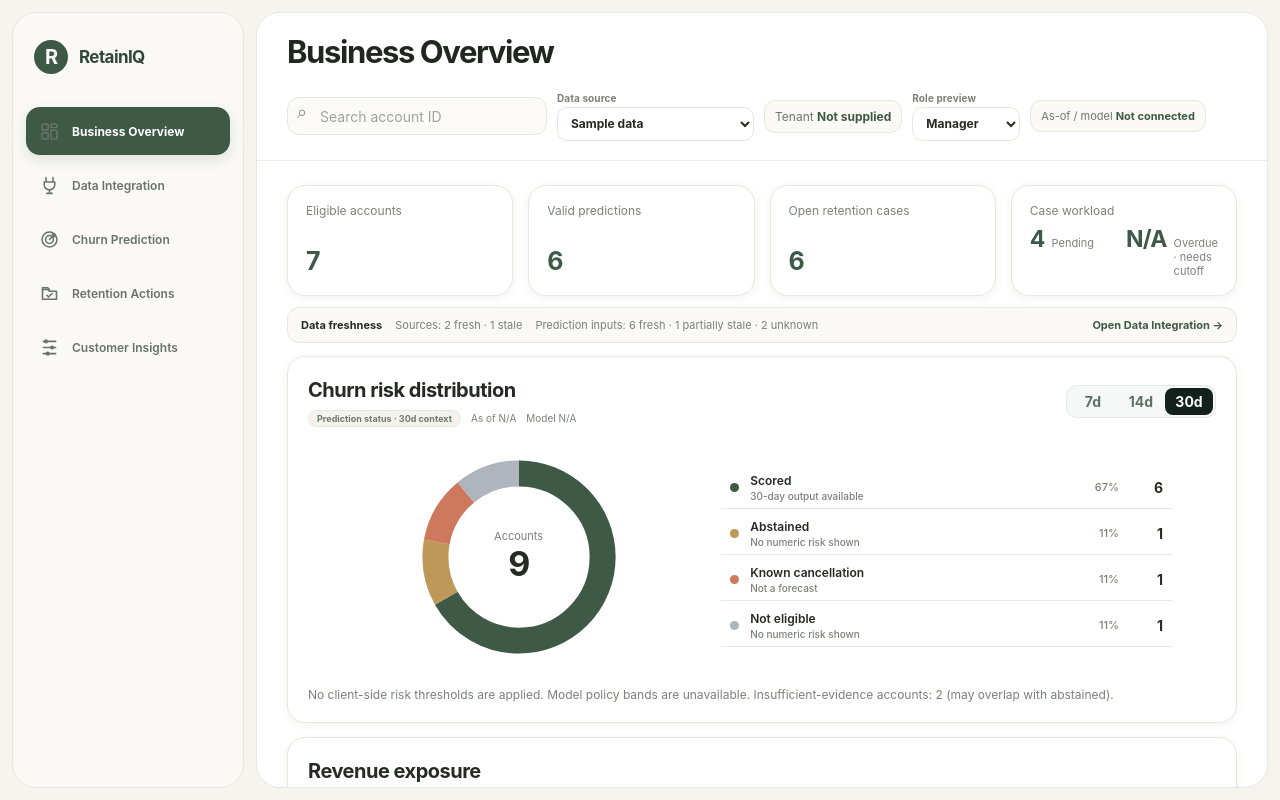
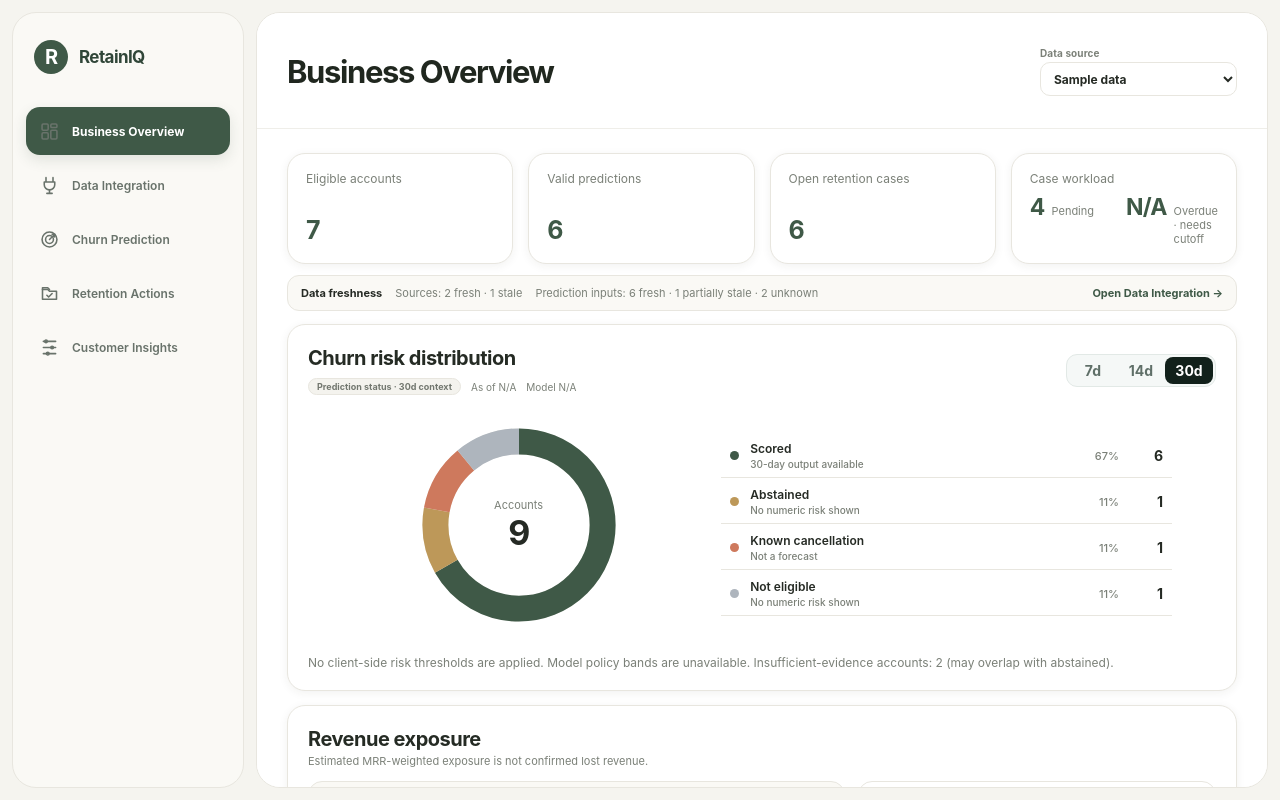
Before and after one commit to meishuet16/LaiCai, a React (Vite) app: page / in a window 1280 px wide. Built offline with nearby package versions, Linux system fonts and the light colour scheme.

Commit message:
fix: simplify contextual dashboard controls

```diff
--- a/src/app/AppShell.tsx
+++ b/src/app/AppShell.tsx
@@ -62,7 +62,7 @@ function RouteDrawer({ eyebrow, title, onClose, children, centered = false }: {
 }
 
 export function AppShell() {
-  const { route, navigate, closeDrawer, query, setQuery, role, setRole, horizon, setHorizon, currency, setCurrency, dataMode, setDataMode } = useApp();
+  const { route, navigate, closeDrawer, role, setRole, horizon, setHorizon, currency, setCurrency, dataMode, setDataMode } = useApp();
   const mainRef = useRef<HTMLElement>(null);
   const previousPageKey = useRef('');
   const scrollByPage = useRef<Record<string, number>>({});
@@ -103,13 +103,10 @@ export function AppShell() {
       <header className="topbar">
         <div className="page-heading"><h1>{title}</h1>{subtitles[activePage] && <p className="subtitle">{subtitles[activePage]}</p>}</div>
         <div className="topbar-tools">
-          <div className="search"><span aria-hidden="true">⌕</span><input aria-label="Search account ID" value={query} onChange={event => setQuery(event.target.value)} placeholder="Search account ID" /></div>
           <label className="header-control">Data source<select value={dataMode} onChange={event => setDataMode(event.target.value as DataMode)}><option value="connected">Connected · unavailable</option><option value="demo_fixture">Sample data</option></select></label>
-          <span className="demo-tag tenant-tag">Tenant <b>{dataMode === 'connected' ? 'Server context required' : 'Not supplied'}</b></span>
-          <label className="header-control">Role preview<select aria-label="Role preview (not authentication)" value={role} onChange={event => setRole(event.target.value as Role)}><option>Manager</option><option>CSM</option><option>Admin</option><option>Viewer</option></select></label>
-          <span className="demo-tag asof-tag">As-of / model <b>Not connected</b></span>
-          {activePage !== 'command-center' && <label className="header-control">Currency<select value={currency} onChange={event => setCurrency(event.target.value as Currency | 'All')}><option>All</option><option>MYR</option><option>USD</option><option>SGD</option></select></label>}
-          {activePage !== 'command-center' && <div className="horizon-control"><span>Horizon</span><div className="seg" aria-label="Prediction horizon">{([7, 14, 30] as Horizon[]).map(days => <button aria-pressed={horizon === days} className={horizon === days ? 'on' : ''} onClick={() => setHorizon(days)} key={days}>{days}d</button>)}</div></div>}
+          {activePage === 'predictions' || activePage === 'cases' ? <label className="header-control">Currency<select value={currency} onChange={event => setCurrency(event.target.value as Currency | 'All')}><option>All</option><option>MYR</option><option>USD</option><option>SGD</option></select></label> : null}
+          {activePage === 'predictions' || activePage === 'timeline' ? <div className="horizon-control"><span>Horizon</span><div className="seg" aria-label="Prediction horizon">{([7, 14, 30] as Horizon[]).map(days => <button aria-pressed={horizon === days} className={horizon === days ? 'on' : ''} onClick={() => setHorizon(days)} key={days}>{days}d</button>)}</div></div> : null}
+          {activePage === 'cases' || activePage === 'timeline' ? <label className="header-control">Role preview<select aria-label="Role preview (not authentication)" value={role} onChange={event => setRole(event.target.value as Role)}><option>Manager</option><option>CSM</option><option>Admin</option><option>Viewer</option></select></label> : null}
         </div>
       </header>
       <main ref={mainRef}>
--- a/src/index.css
+++ b/src/index.css
@@ -76,14 +76,8 @@ body { background: var(--canvas); color: var(--ink); }
 .page-heading h1 { color: #20271f; font-size: 31px; font-weight: 700; line-height: 1.15; letter-spacing: -.045em; }
 .page-heading .subtitle { margin: 6px 0 0; color: var(--muted); font-size: 14px; line-height: 1.45; }
 .topbar-tools { display: flex; align-items: center; justify-content: flex-end; flex-wrap: wrap; gap: 8px 10px; min-width: 0; }
-.topbar .search { flex: 1 1 210px; max-width: 260px; min-width: 180px; }
-.topbar .search span { top: 4px; color: #858980; }
-.topbar .search input { height: 38px; padding: 7px 11px 7px 32px; border-radius: 12px; background: #fbfaf7; }
-.topbar .demo-tag { padding: 8px 10px; color: #70766f; background: #faf9f5; border: 1px solid var(--line); border-radius: 11px; white-space: nowrap; }
-.topbar .demo-tag b { color: var(--forest); font-weight: 650; }
 .topbar .header-control { display: grid; align-items: start; gap: 3px; color: var(--muted); font-size: 10px; font-weight: 650; letter-spacing: .01em; }
 .topbar .header-control select { min-width: 75px; height: 34px; padding: 5px 24px 5px 9px; border-radius: 10px; font-size: 12px; }
-.topbar .asof-tag { font-size: 11px; }
 .topbar .seg { gap: 1px; padding: 3px; background: #f7f6f1; border-color: var(--line); border-radius: 12px; }
 .topbar .seg button { min-width: 37px; padding: 6px 8px; color: #737970; font-size: 12px; border-radius: 9px; }
 .topbar .seg .on { color: #fff; background: var(--forest); }
@@ -161,15 +155,11 @@ tbody tr:hover { background: #fbfaf7; }
   .page-heading { min-width: 100%; }
   .page-heading h1 { font-size: 27px; }
   .topbar-tools { width: 100%; gap: 8px; }
-  .topbar .search { flex: 1 1 100%; max-width: none; }
-  .topbar .tenant-tag { order: 4; }
-  .topbar .asof-tag { order: 5; }
   .main > main { padding: 17px 16px 30px; overflow: visible; }
   .split { grid-template-columns: 1fr; }
 }
 @media (max-width: 520px) {
   .page-heading h1 { font-size: 24px; }
-  .topbar .demo-tag { font-size: 10px; }
   .topbar .header-control { font-size: 9px; }
   .topbar .header-control select { min-width: 68px; }
   .main > main { padding-right: 12px; padding-left: 12px; }
```
Also changed, not shown: 1 other file (tests, documents, lock files or other folders).
